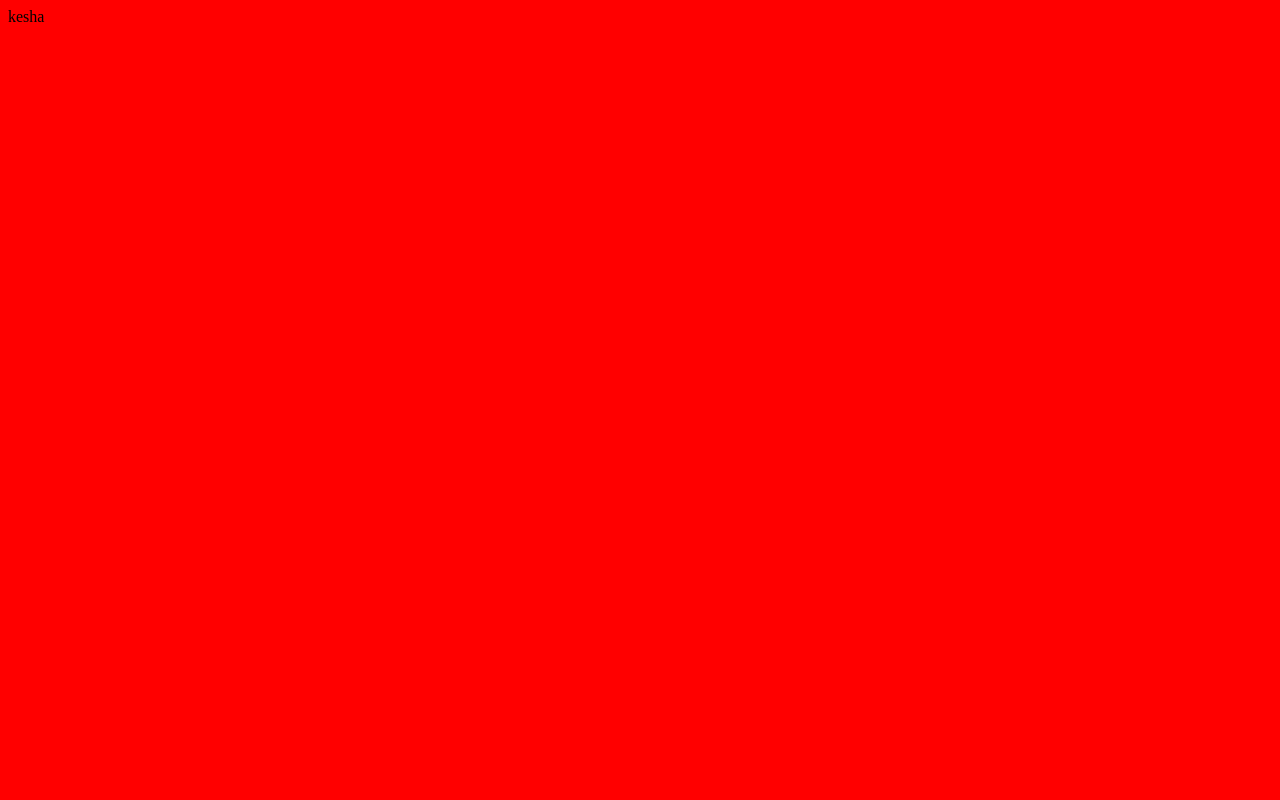
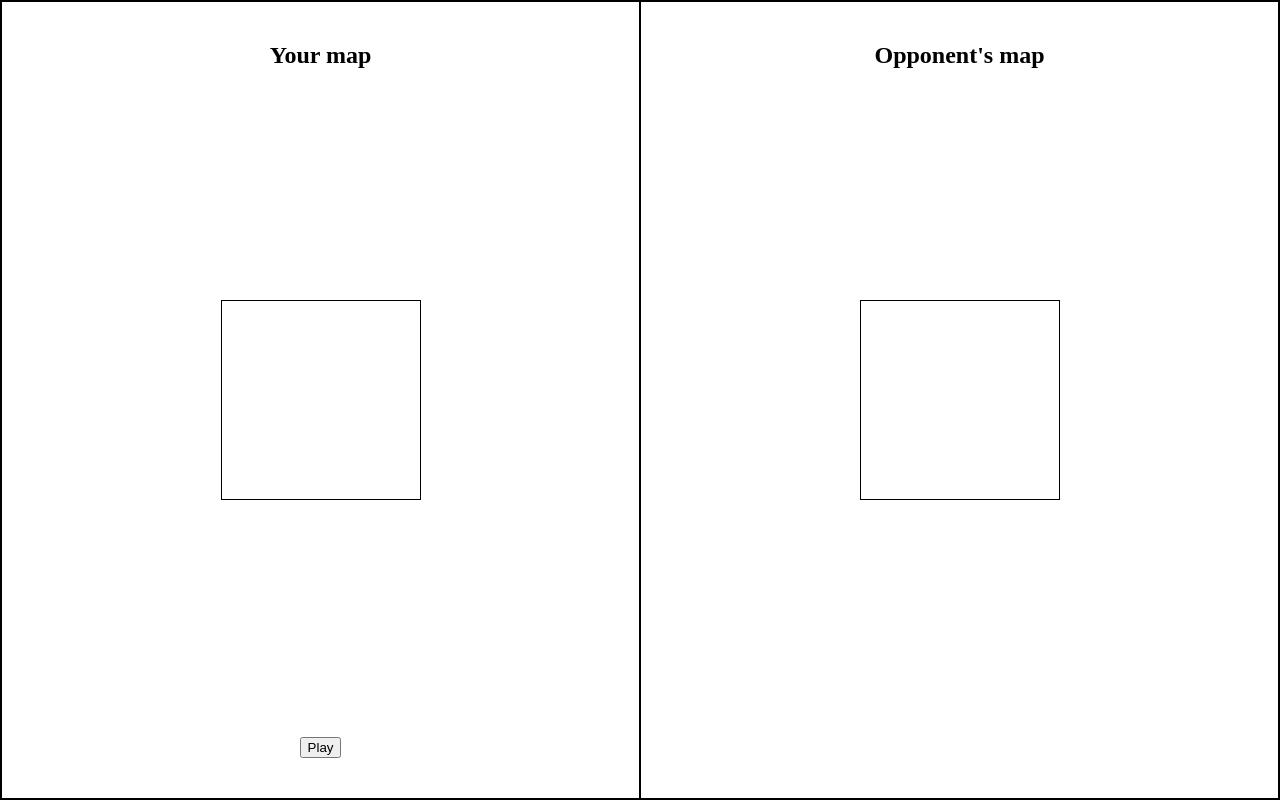
Before and after one commit to Lolanimus/Battleship, a website built with webpack: page src/index.html in a window 1280 px wide. Built offline with nearby package versions, Linux system fonts and the light colour scheme.

Commit message:
Added basic UI

```diff
--- a/src/index.css
+++ b/src/index.css
@@ -1,3 +1,42 @@
 * {
-  background-color: red;
+  margin: 0;
+  box-sizing: border-box;
 }
+
+body {
+  height: 100vh;
+}
+
+div {
+  border: 1px solid black;
+}
+
+#wrapper {
+  display: flex;
+  height: 100%;
+}
+
+#wrapper > div {
+  display: flex;
+  align-items: center;
+  justify-content: center;
+  width: 50%;
+  position: relative;
+}
+
+h2 {
+  margin: 20px;
+  position: absolute;
+  top: 20px;
+}
+
+#playBtn {
+  position: absolute;
+  bottom: 20px;
+  margin: 20px;
+}
+
+.map {
+  width: 200px;
+  height: 200px;
+}
--- a/src/index.html
+++ b/src/index.html
@@ -6,6 +6,16 @@
     <title>Document</title>
   </head>
   <body>
-    kesha
+    <div id="wrapper">
+      <div id="myDiv">
+        <h2>Your map</h2>
+        <div class="map myMap"></div>
+        <button id="playBtn">Play</button>
+      </div>
+      <div id="opponentDiv">
+        <h2>Opponent's map</h2>
+        <div class="map opponentMap"></div>
+      </div>
+    </div>
   </body>
 </html>
```
